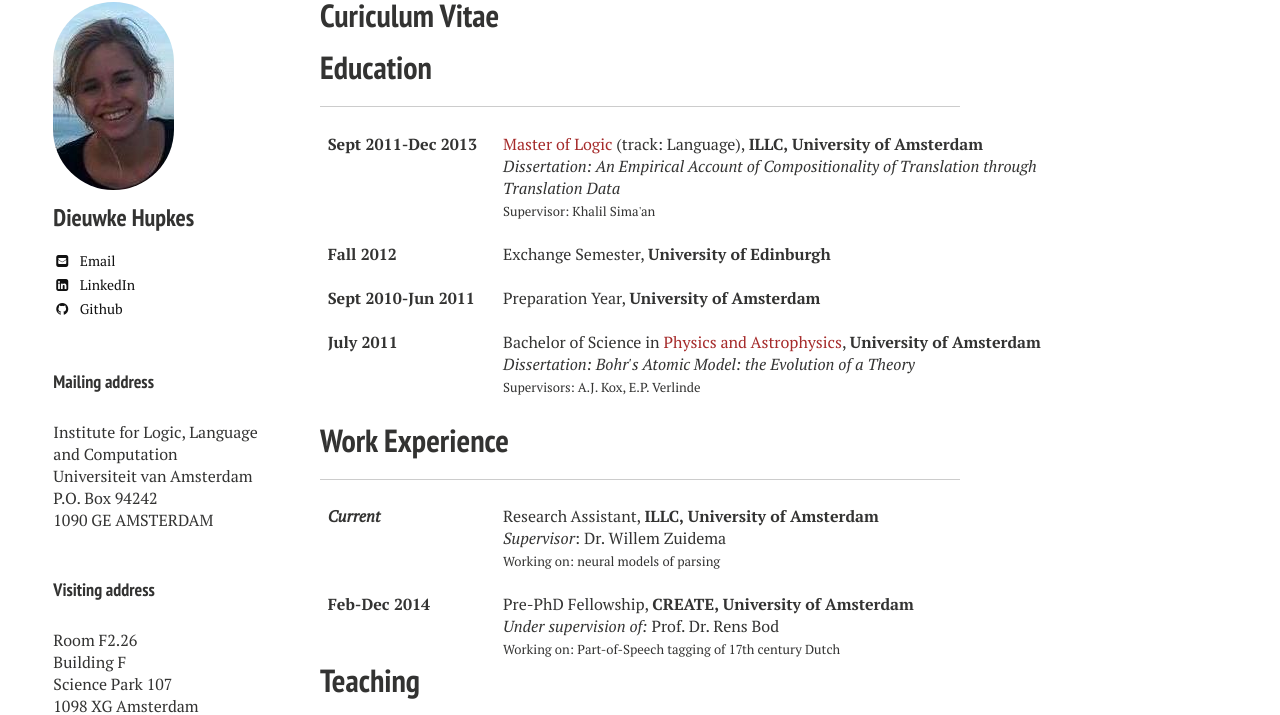
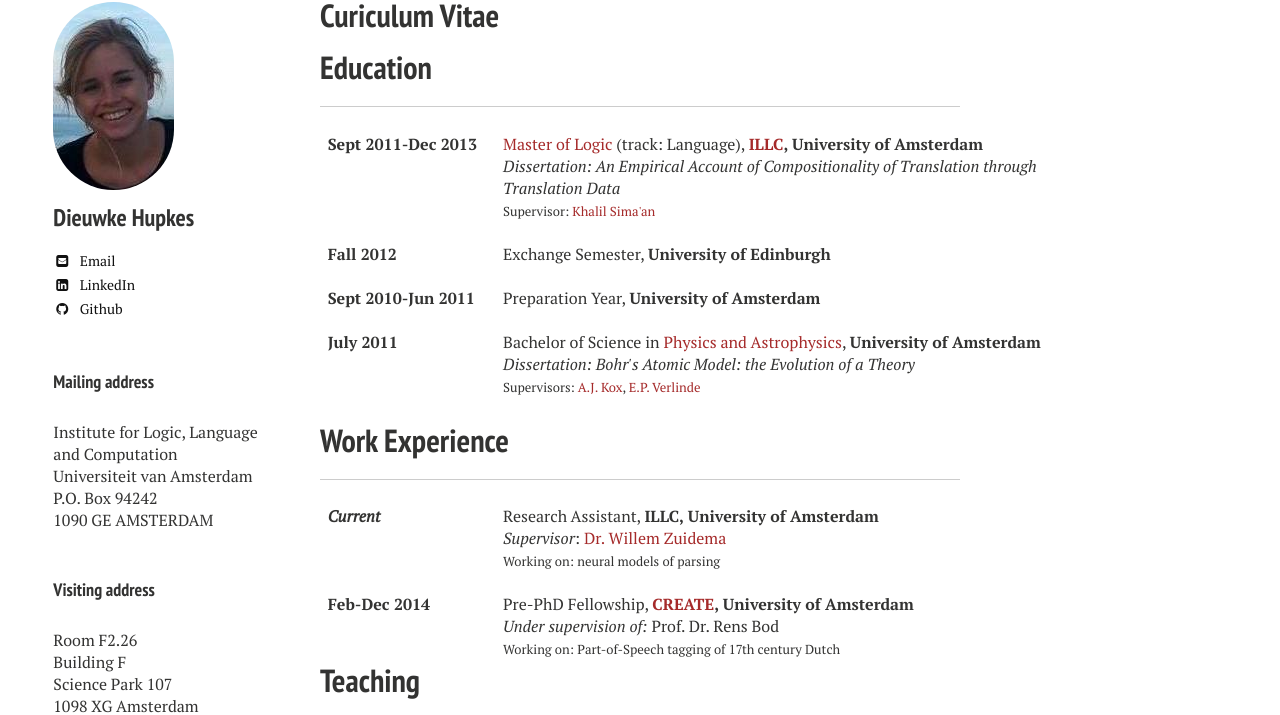
Before and after one commit to dieuwkehupkes/dieuwkehupkes.github.io, a Jekyll site: the page built from cv/index.md, in a window 1280 px wide. Shown: the part 420-1135 px from the top of the page. Built offline with Jekyll 4.4.1, drawn with Linux system fonts in a browser that asks for light colours; nearby versions of some CDN libraries.

Commit message:
add links to cv

```diff
--- a/cv/index.md
+++ b/cv/index.md
@@ -57,15 +57,15 @@ image:
     </b>
     </div>
     <div class="description column">
-        <a href="http://www.illc.uva.nl/MScLogic/" target="_blank"><font color="brown">Master of Logic</font></a> (track: Language), <b> ILLC, University of Amsterdam </b>
+        <a href="http://www.illc.uva.nl/MScLogic/" target="_blank"><font color="brown">Master of Logic</font></a> (track: Language), <b> <a href="http://www.illc.uva.nl" target="_blank"><font color="brown">ILLC</font></a>, University of Amsterdam </b>
         <br><i>Dissertation: An Empirical Account of Compositionality of Translation
         through Translation Data</i>
-        <br><font size="2"> Supervisor: Khalil Sima'an</font>
+        <br><font size="2"> Supervisor: <a href="https://staff.fnwi.uva.nl/k.simaan/" target="_blank"><font color="brown">Khalil Sima'an</font></a></font>
         <br><br> Exchange Semester, <b>University of Edinburgh</b>
         <br><br> Preparation Year, <b>University of Amsterdam</b>
         <br><br> Bachelor of Science in <a href="http://www.uva.nl/onderwijs/bachelor/bacheloropleidingen/content/natuur--en-sterrenkunde/natuur--en-sterrenkunde.html" target = "_blank"><font color="brown">Physics and Astrophysics</font></a>, <b>University of Amsterdam</b>
         <br><i>Dissertation: Bohr's Atomic Model: the Evolution of a Theory</i>
-        <br><font size="2"> Supervisors: A.J. Kox, E.P. Verlinde</font>
+        <br><font size="2"> Supervisors: <a href="http://www.uva.nl/over-de-uva/organisatie/medewerkers/content/k/o/a.j.kox/a.j.kox.html" target="_blank"><font color="brown">A.J. Kox</font></a>, <a href="http://www.uva.nl/over-de-uva/organisatie/medewerkers/content/v/e/e.p.verlinde/e.p.verlinde.html" target="_blank"><font color="brown">E.P. Verlinde</font></a></font>
         <br><br>
     </div>
 </div>
@@ -83,9 +83,9 @@ image:
     </div>
     <div class="description column">
     Research Assistant, <b>ILLC, University of Amsterdam</b>
-    <br><i>Supervisor</i>: Dr. Willem Zuidema
+    <br><i>Supervisor</i>: <a href="http://wzuidema.humanities.uva.nl/" target="_blank"><font color="brown">Dr. Willem Zuidema</font></a>
     <br><font size="2"> Working on: neural models of parsing </font>
-    <br><br> Pre-PhD Fellowship, <b> CREATE, University of Amsterdam</b>
+    <br><br> Pre-PhD Fellowship, <b> <a href="http://www.create.humanities.uva.nl/" target="_blank"><font color="brown">CREATE</font></a>, University of Amsterdam</b>
     <br><i> Under supervision of:</i> Prof. Dr. Rens Bod
     <br> <font size="2"> Working on: Part-of-Speech tagging of 17th century Dutch</font>
     </div>
```
Also changed, not shown: 2 other files.
